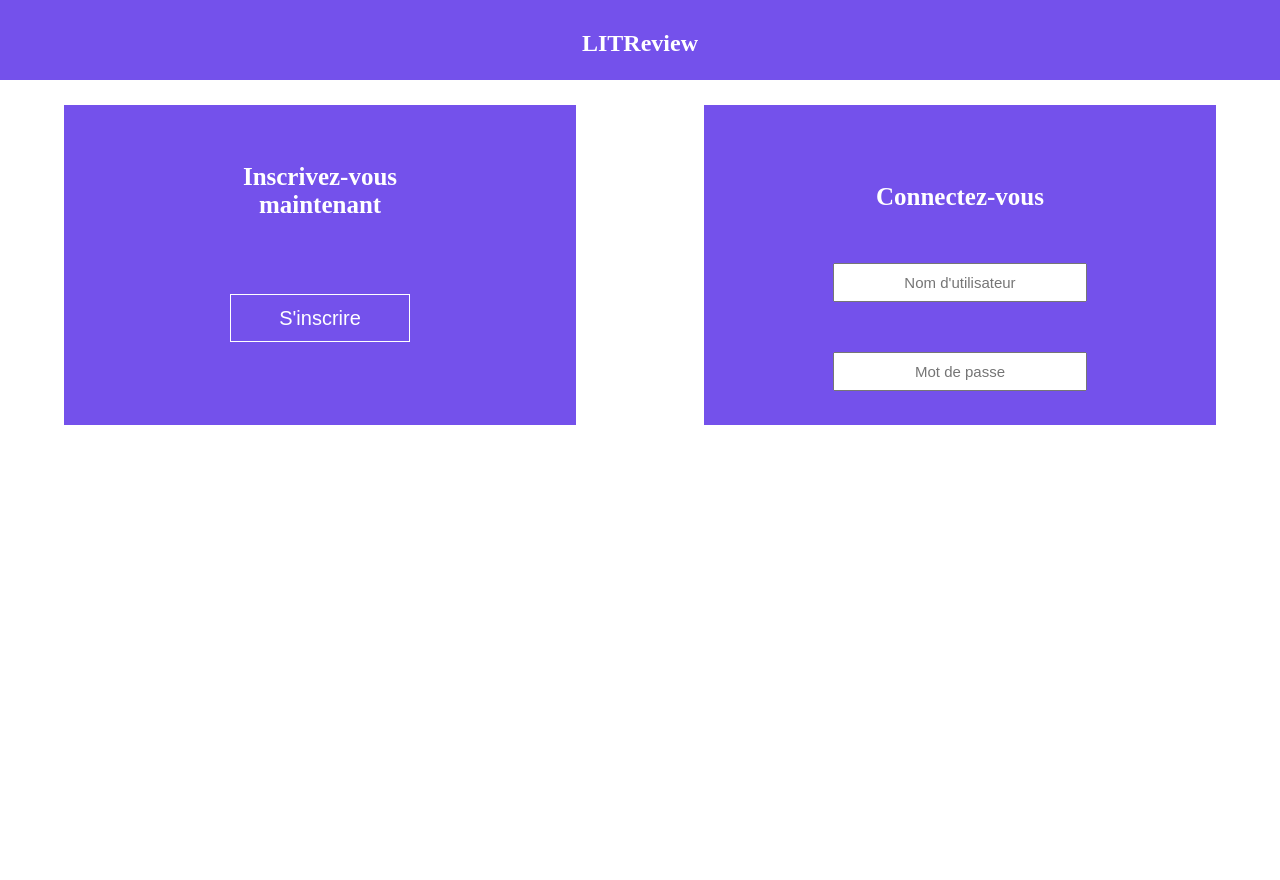
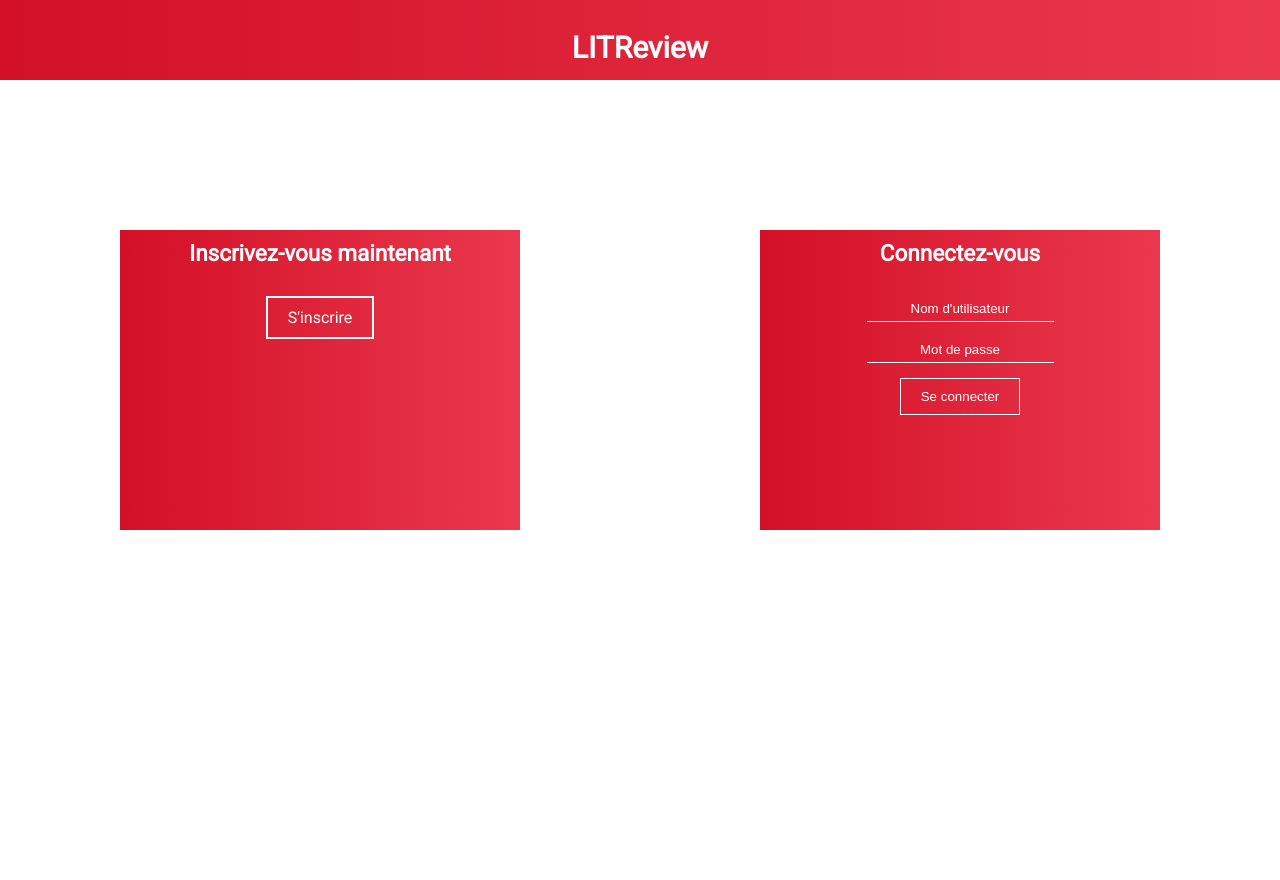
Before and after one commit to Gauthier3090/P9_OpenClassrooms, a Django app: page / in a window 1280 px wide. Run offline with Django 4.2, Linux system fonts and the light colour scheme.

Commit message:
rework css

```diff
--- a/src/LITReview/static/login.css
+++ b/src/LITReview/static/login.css
@@ -1,91 +1,76 @@
-section {
+.container-signin {
     display: flex;
-    flex-direction: row;
     height: 100%;
 }
 
-h2 {
-    font-size: 25px;
+.signin, .signup {
+    height: 300px;
+    margin: 150px auto;
+    display: flex;
+    flex-direction: column;
+    align-items: center;
+    justify-items: center;
+    gap: 20px;
+    background: linear-gradient(to right, #d31027, #ea384d);
 }
 
-.signin, .signup {
-    width: 40%;
-    height: 40%;
-    margin: 25px auto;
-    background-color: #7451EB;;
+.title-login {
+    margin: 10px auto;
+    color: #FFF;
+    width: 400px;
+    text-align: center;
+    font-size: 15px;
+}
+
+.link-signup {
+    color: #FFF;
+    border: 2px solid #FFF;
+    padding: 10px 20px;
+    text-align: center;
+    text-decoration: none;
+    display: inline-block;
+    cursor: pointer;
+}
+
+.link-signup:hover {
+   font-weight: bold;
+}
+
+.input-login {
+    background: none;
+    border: none;
+    border-bottom: 1px solid white;
+    padding: 5px;
+    margin-bottom: 15px;
+    color: #FFF;
+}
+
+.input-login::placeholder {
+    color: #FFF;
+    text-align: center;
+}
+
+.button-signup {
     display: flex;
     flex-direction: column;
-    justify-content: center;
+    align-items: center;
+    justify-items: center;
+    background: none;
+    border: 1px solid white;
+    padding: 10px 20px;
+    margin: 0 auto;
+    color: #FFF;
 }
 
-.title-signin, .title-signup {
+.error {
+    padding: 10px 20px;
     text-align: center;
     color: #FFF;
 }
 
-.title-signup {
-    height: 25%;
-    padding-top: 25px;
-}
-
-.button-form {
-    margin: 50px auto;
-    background: none;
-    width: 35%;
-    height: 15%;
-    border: 1px solid #FFF;
-    color: #FFF;
-    font-size: 20px;
-    cursor: pointer;
-}
-
-form {
+p {
     display: flex;
     flex-direction: column;
     align-items: center;
-    height: 100%;
-    width: 100%;
+    justify-items: center;
 }
-
-input {
-    height: 35px;
-    width: 35%;
-    text-align: center;
-    font-size: 15px;
-    margin: 5px;
-}
-
-input, button {
-    margin-top: 15px;
-}
-
-button {
-    height: 15%;
-    width: 35%;
-    border: 1px solid #FFF;
-    background: none;
-    font-size: 20px;
-    color: #FFF;
-    margin-top: 15px;
-    cursor: pointer;
-}
-
-button:hover, input[type="button"]:hover {
-    border: 2px solid #FFF;
-}
-
-label {
-    display: none;
-}
-
-p {
-    text-align: center;
-    width: 100%;
-    height: auto
-}
-
-.error {
-    margin-top: 35px;
-    color: #FFF;
-    font-weight: bold;
-}
--- a/src/LITReview/static/main.css
+++ b/src/LITReview/static/main.css
@@ -1,3 +1,5 @@
+@import url('https://fonts.googleapis.com/css?family=Roboto');
+
 * {
     margin: 0;
     padding: 0;
@@ -5,14 +7,15 @@
 
 html, body {
     height: 100%;
+    font-family: 'Roboto', sans-serif;
 }
 
-header {
-    background-color: #7451EB;
+.container-nav {
+    background: linear-gradient(to right, #d31027, #ea384d);
     height: 10%;
 }
 
-nav {
+.navbar {
     height: 100%;
     margin: auto;
 }
@@ -22,4 +25,5 @@ nav {
     text-align: center;
     margin: 0 auto;
     padding: 30px;
+    font-size: 30px;
 }
--- a/src/LITReview/templates/index.html
+++ b/src/LITReview/templates/index.html
@@ -7,12 +7,11 @@
     <meta name="viewport" content="width=device-width, initial-scale=1.0">
     <link rel="stylesheet" type="text/css" href=" {% static 'main.css' %} ">
     <link rel="stylesheet" type="text/css" href=" {% static 'login.css' %} ">
-    <link rel="stylesheet" type="text/css" href=" {% static 'signup.css' %} ">
     <title>LITReview</title>
 </head>
 <body>
-    <header>
-    <nav>
+    <header class="container-nav">
+    <nav class="navbar">
         <h1 class="title">LITReview</h1>
     </nav>
     </header>
--- a/src/core/forms.py
+++ b/src/core/forms.py
@@ -2,15 +2,24 @@ from django import forms
 from django.contrib.auth import get_user_model
 from django.contrib.auth.forms import UserCreationForm
 
+
 class LoginForm(forms.Form):
-    username = forms.CharField(max_length=50, widget= forms.TextInput(attrs={"placeholder": "Nom d'utilisateur"}), label="Nom d'utilisateur")
-    password = forms.CharField(max_length=50, widget=forms.PasswordInput(attrs={"placeholder": "Mot de passe"}), label="Mot de passe")
+    username = forms.CharField(max_length=50, widget=forms.TextInput(
+        attrs={"placeholder": "Nom d'utilisateur", "class": "input-login"}),
+        label="")
+    password = forms.CharField(max_length=50, widget=forms.PasswordInput(
+        attrs={"placeholder": "Mot de passe", "class": "input-login"}),
+        label="")
+
 
 class SignForm(UserCreationForm):
     password1 = forms.CharField(label=("Password"),
-        widget=forms.PasswordInput(attrs={"placeholder": "Mot de passe"}))
-    password2 = forms.CharField(label=("Password confirmation"),
-        widget=forms.PasswordInput(attrs={"placeholder": "Confirmez votre mot de passe"}))
+        widget=forms.PasswordInput(
+            attrs={"placeholder": "Mot de passe"}))
+    password2 = forms.CharField(label=("Password confirmation"), widget=
+    forms.PasswordInput(
+            attrs={"placeholder": "Confirmez votre mot de passe"}))
+
     class Meta(UserCreationForm.Meta):
         model = get_user_model()
         fields = ('username',)
--- a/src/core/templates/login.html
+++ b/src/core/templates/login.html
@@ -1,20 +1,20 @@
 {% extends 'index.html' %}
 {% block content %}
-<section>
+<section class="container-signin">
     <div class="signin">
-        <div class="title-signin">
+        <div class="title-login">
             <h2>Inscrivez-vous maintenant</h2>
         </div>
-        <input class="button-form" type="button" value="S'inscrire">
+        <a class="link-signup" href="/signup/">S'inscrire</a>
     </div>
     <div class="signup">
-        <div class="title-signup">
-            <h2>Connectez-vous</h2>
+        <div class="title-login">
+            <h2 class="title-login-h2">Connectez-vous</h2>
         </div>
-        <form method="post">
+        <form class="form-login" method="post">
             {{ form.as_p }}
             {% csrf_token %}
-            <button type="submit">Se connecter</button>
+            <button type="submit" class="button-signup">Se connecter</button>
             <p class="error">{{ message }}</p>
         </form>
     </div>
```
